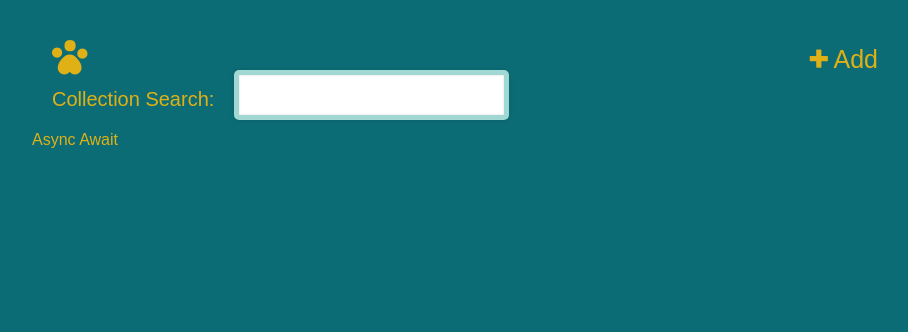
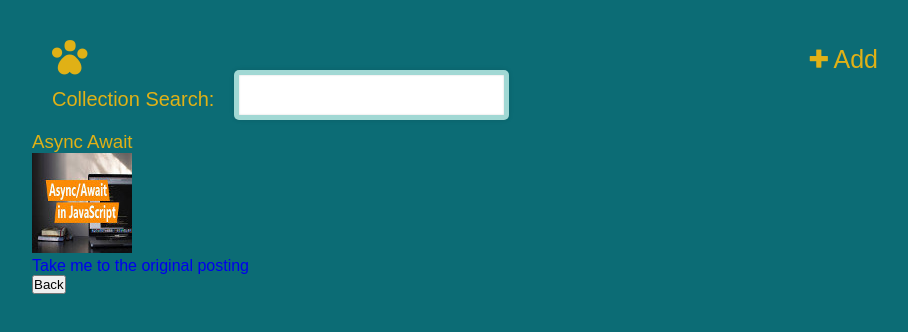
Before and after one commit to nesamouzehkesh/react-clap, a React (Create React App) app: page / in a window 1280 px wide. Both pictures are taken after a click on the link "Async Await". Shown: the top 332 px of the page, without its empty margins (160-1068 px from the left). Built offline with nearby package versions, Linux system fonts and the light colour scheme.

Commit message:
CardDetails component

```diff
--- a/src/App.js
+++ b/src/App.js
@@ -54,7 +54,6 @@ class App extends Component {
             )
         } else {
             const articleObject = this.state.currentArticle[0];
-            console.log(articleObject);
             return (
                 <div className="App">
                     <Header
@@ -63,7 +62,7 @@ class App extends Component {
                         data={this.state.data}
                         changeHandler={this.changeHandler}
                     />
-                    <CardDetails currentArticle={articleObject.name} />
+                    <CardDetails currentArticle={articleObject} />
                 </div>
             )
         }
--- a/src/components/CardDetails/CardDetails.js
+++ b/src/components/CardDetails/CardDetails.js
@@ -1,7 +1,14 @@
 import React from 'react';
 
 const CardDetails = ({ currentArticle }) => (
-    <div>{currentArticle}</div>
+    <div>
+        <div>
+            <h3>{currentArticle.name}</h3>
+            <img src={currentArticle.image} />
+            <a href={currentArticle.url}><p>Take me to the original posting</p></a>
+        </div>
+        <button>Back</button>
+    </div>
 )
 
 export default CardDetails;
```
Also changed, not shown: src/components/CardDetails/CardDetails.css (added).
